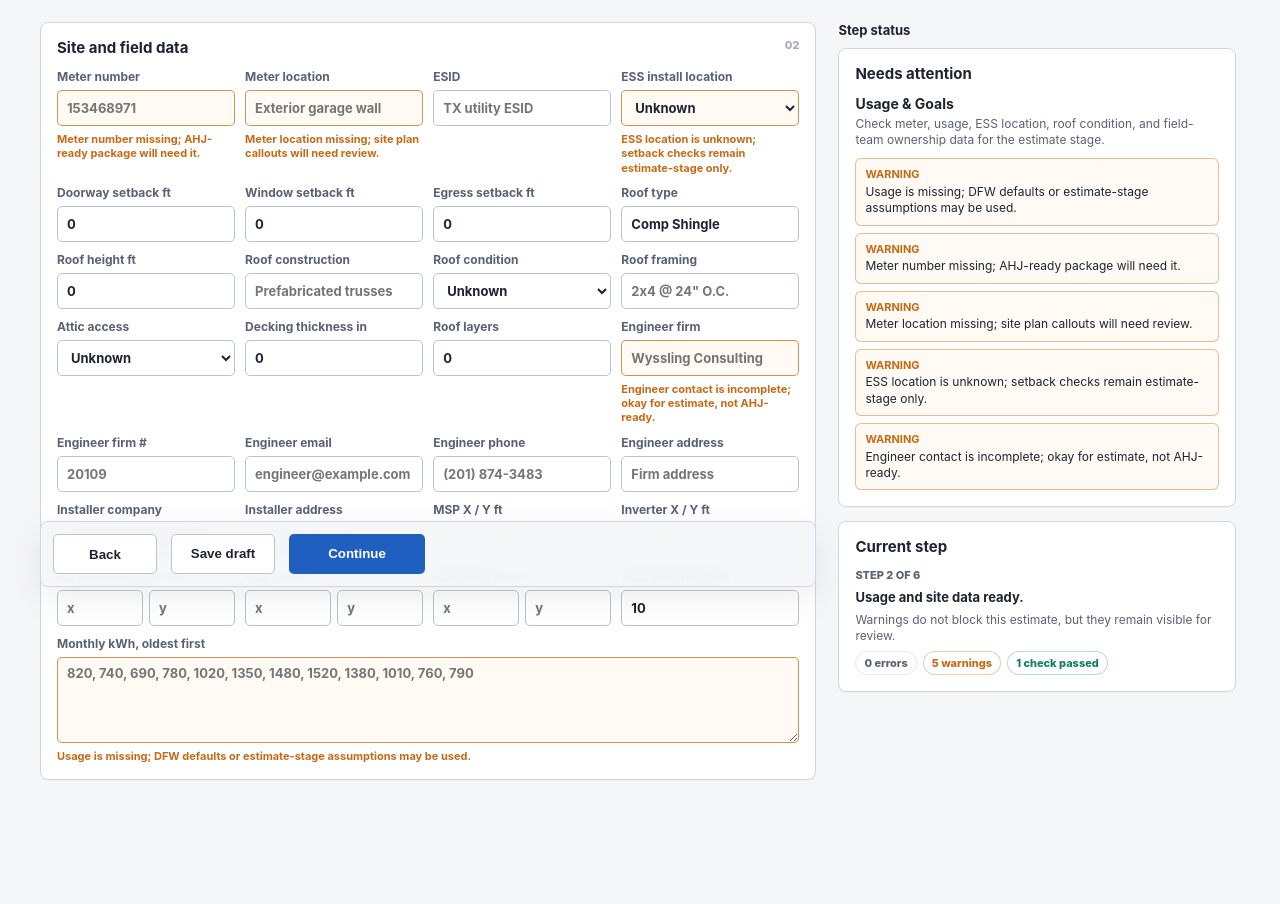
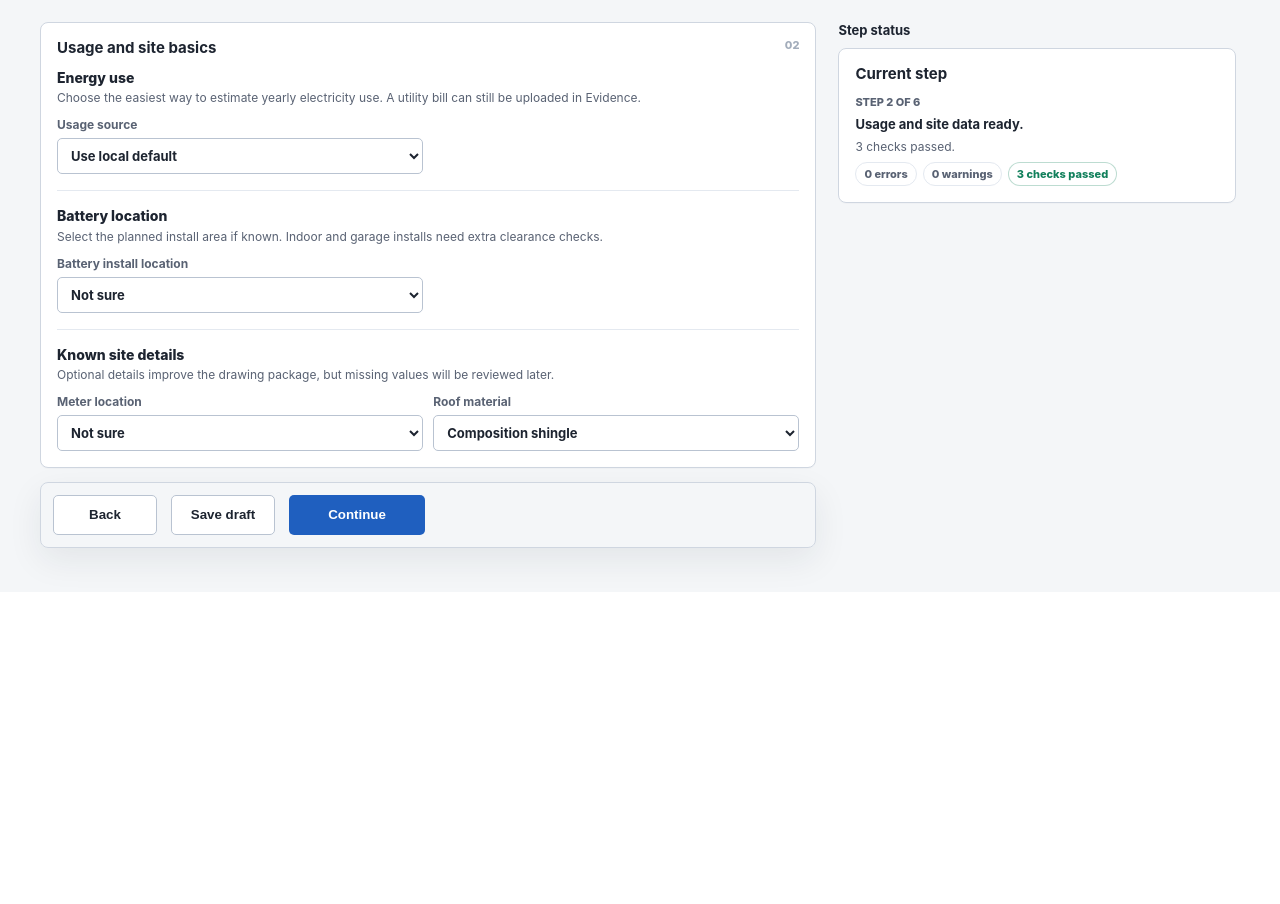
Before and after one commit to maxwu1978/pvess-calc, a FastAPI app: page / in a window 1280 px wide, after a click that opens the changed part. Shown: the part 213-1117 px from the top of the page. After the commit the page ends 795 px from the top, so only its background shows below. Run offline with FastAPI, Linux system fonts and the light colour scheme; data that the repository does not hold is empty; some libraries are stand-ins or nearby versions.

Commit message:
Simplify usage and site intake

```diff
--- a/src/pvess_calc/web/static/app.js
+++ b/src/pvess_calc/web/static/app.js
@@ -84,6 +84,13 @@ const batteryChoice = document.querySelector("#battery-choice");
 const batteryKwhDisplay = document.querySelector("#battery-kwh-display");
 const batteryModelDisplay = document.querySelector("#battery-model-display");
 const batteryQtyInput = document.querySelector('input[name="battery_quantity"]');
+const monthlyUsageMode = document.querySelector("#monthly-usage-mode");
+const monthlyAverageField = document.querySelector("#monthly-average-field");
+const monthlyDetailField = document.querySelector("#monthly-detail-field");
+const usageBillHint = document.querySelector("#usage-bill-hint");
+const batteryLocationBlock = document.querySelector("#battery-location-block");
+const batteryInstallLocation = document.querySelector('select[name="battery_install_location"]');
+const essSetbackFields = document.querySelector("#ess-setback-fields");
 
 let activePoll = null;
 let currentFiles = [];
@@ -225,6 +232,7 @@ const addressSamples = {
     location: "Frisco, TX",
     ahj: "Frisco TX",
     utility: "Oncor Electric Delivery",
+    monthly_usage_mode: "monthly_detail",
     monthly_kwh_text: dfwResidentialMonthlyKwh.join(", "),
   },
   crossvine: {
@@ -238,6 +246,7 @@ const addressSamples = {
     location: "Mansfield, TX",
     ahj: "City of Mansfield Building Safety",
     utility: "Oncor Electric Delivery",
+    monthly_usage_mode: "monthly_detail",
     monthly_kwh_text: dfwResidentialMonthlyKwh.join(", "),
   },
   green_circle: {
@@ -252,6 +261,7 @@ const addressSamples = {
     ahj: "City of Mansfield Building Safety",
     utility: "Oncor Electric Delivery",
     installer_address: "2806 Green Cir Dr, Mansfield, TX",
+    monthly_usage_mode: "monthly_detail",
     monthly_kwh_text: dfwResidentialMonthlyKwh.join(", "),
   },
 };
@@ -323,9 +333,13 @@ addressSample.addEventListener("change", () => applyAddressSample(addressSample.
 moduleChoice.addEventListener("change", syncModuleOption);
 inverterChoice.addEventListener("change", syncInverterOption);
 batteryChoice.addEventListener("change", syncBatteryOption);
+batteryQtyInput.addEventListener("input", syncBatterySiteFields);
+monthlyUsageMode.addEventListener("change", syncUsageMode);
+batteryInstallLocation.addEventListener("change", syncBatterySiteFields);
 
 syncModuleOption();
 syncInverterOption();
+syncUsageMode();
 syncBatteryOption({ preserveQuantity: true });
 restoreDraftFromLocal();
 initWizard();
@@ -408,6 +422,7 @@ function handleWizardNavClick(event) {
   if (targetIndex > currentStepIndex && !recordCurrentStepValidation({ focus: true })) {
     return;
   }
+  clearStepActionStatus();
   setWizardStep(targetIndex);
 }
 
@@ -423,7 +438,7 @@ function continueWizard() {
     statusEl.classList.add("error");
     return;
   }
-  clearError();
+  clearStepActionStatus();
   if (currentStepIndex < wizardStepOrder.length - 1) {
     setWizardStep(currentStepIndex + 1);
   } else {
@@ -670,16 +685,15 @@ function validateStep(stepId, payload) {
   }
 
   if (stepId === "site-field-data") {
-    if (payload.monthly_kwh && payload.monthly_kwh.length !== 12) {
-      errors.push(issue("monthly_kwh_text", "Monthly kWh must contain exactly 12 numeric values."));
-    }
-    if (!payload.monthly_kwh || payload.monthly_kwh.length === 0) {
-      warnings.push(issue("monthly_kwh_text", "Usage is missing; DFW defaults or estimate-stage assumptions may be used."));
-    }
-    if (!payload.meter_number) warnings.push(issue("meter_number", "Meter number missing; AHJ-ready package will need it."));
-    if (!payload.meter_location) warnings.push(issue("meter_location", "Meter location missing; site plan callouts will need review."));
-    if (payload.battery_choice !== "none" && payload.battery_install_location === "unknown") {
-      warnings.push(issue("battery_install_location", "ESS location is unknown; setback checks remain estimate-stage only."));
+    const usageMode = payload.monthly_usage_mode || "local_default";
+    if (usageMode === "average" && (!payload.monthly_kwh || payload.monthly_kwh.length !== 12)) {
+      errors.push(issue("monthly_kwh_average", "Enter a positive average monthly kWh value."));
+    }
+    if (usageMode === "monthly_detail" && (!payload.monthly_kwh || payload.monthly_kwh.length !== 12)) {
+      errors.push(issue("monthly_kwh_text", "Enter exactly 12 monthly kWh values."));
+    }
+    if (usageMode === "upload_bill") {
+      passes.push(issue("monthly_usage_mode", "Utility bill upload will be handled in Evidence."));
     }
     if (payload.battery_install_location === "garage" || payload.battery_install_location === "indoor") {
       if (Number(payload.distance_to_doorway_ft || 0) > 0 && Number(payload.distance_to_doorway_ft || 0) < 3) {
@@ -692,11 +706,15 @@ function validateStep(stepId, payload) {
         errors.push(issue("distance_to_egress_ft", "Indoor/garage ESS egress setback should be at least 3 ft."));
       }
     }
-    if (!payload.engineer_firm || !payload.engineer_email || !payload.engineer_phone) {
-      warnings.push(issue("engineer_firm", "Engineer contact is incomplete; okay for estimate, not AHJ-ready."));
-    }
-    if (payload.monthly_kwh?.length === 12) passes.push(issue("monthly_kwh_text", "Twelve monthly usage values are ready."));
-    if (payload.installer_company) passes.push(issue("installer_company", "Installer company is captured."));
+    if (payload.monthly_kwh?.length === 12) passes.push(issue("monthly_usage_mode", "Usage estimate is ready."));
+    if (payload.battery_choice === "none" || Number(payload.battery_quantity || 0) === 0) {
+      passes.push(issue("battery_install_location", "Battery location is not needed for PV-only scope."));
+    } else if (payload.battery_install_location && payload.battery_install_location !== "unknown") {
+      passes.push(issue("battery_install_location", "Battery install area is captured."));
+    } else {
+      passes.push(issue("battery_install_location", "Battery install area can be confirmed later."));
+    }
+    if (payload.roof_info_type) passes.push(issue("roof_info_type", "Roof material is captured."));
   }
 
   if (stepId === "system-equipment") {
@@ -776,6 +794,7 @@ function validateStep(stepId, payload) {
     const full = validateAllSteps(payload, { includeReview: false });
     errors.push(...full.errors);
     warnings.push(...full.warnings.slice(0, 8));
+    warnings.push(...reviewOnlyIntakeIssues(payload).slice(0, 10));
     if (selectedOutputs) passes.push(issue("", `${selectedOutputs} output type(s) selected.`));
     passes.push(issue("", "Readiness can be checked before generation."));
     passes.push(issue("", "Missing evidence and estimate-stage warnings are summarized here before handoff."));
@@ -783,6 +802,43 @@ function validateStep(stepId, payload) {
   }
 
   return { errors, warnings, passes };
+}
+
+function reviewOnlyIntakeIssues(payload) {
+  const warnings = [];
+  if (!payload.monthly_kwh || payload.monthly_kwh.length !== 12) {
+    warnings.push(issue("monthly_usage_mode", "Usage source is not complete; savings and payback may use fallback assumptions."));
+  }
+  if (!payload.meter_number) {
+    warnings.push(issue("meter_number", "Meter number will be needed for AHJ-ready package."));
+  }
+  if (!payload.meter_location) {
+    warnings.push(issue("meter_location", "Meter location will need site review for plan callouts."));
+  }
+  if (String(payload.site_address || payload.location).toUpperCase().includes("TX") && !payload.meter_esid) {
+    warnings.push(issue("meter_esid", "Texas ESID will be needed from the utility bill."));
+  }
+  if (payload.battery_choice !== "none" && Number(payload.battery_quantity || 0) > 0 && payload.battery_install_location === "unknown") {
+    warnings.push(issue("battery_install_location", "Battery install location is not confirmed yet."));
+  }
+  if (!payload.engineer_firm || !payload.engineer_firm_number || !payload.engineer_email || !payload.engineer_phone) {
+    warnings.push(issue("engineer_firm", "Engineer-of-record details are missing for AHJ-ready package."));
+  }
+  if (
+    Number(payload.roof_info_height_ft || 0) <= 0
+    || !payload.roof_construction
+    || !payload.roof_framing
+    || payload.roof_condition === "unknown"
+    || payload.roof_attic_access === "unknown"
+    || Number(payload.decking_thickness_in || 0) <= 0
+    || Number(payload.roof_layers || 0) <= 0
+  ) {
+    warnings.push(issue("roof_info_type", "Roof survey details are incomplete for structural review."));
+  }
+  if (payload.msp_x_ft == null || payload.msp_y_ft == null || payload.inverter_x_ft == null || payload.inverter_y_ft == null) {
+    warnings.push(issue("msp_x_ft", "Equipment coordinates are missing; EE-4 routing will use defaults until site survey is complete."));
+  }
+  return warnings;
 }
 
 function validateAllSteps(payload, options = {}) {
@@ -940,6 +996,7 @@ function applyTemplate(name) {
   syncModuleOption();
   syncInverterOption();
   syncBatteryOption({ preserveQuantity: true });
+  syncUsageMode();
   renderValidation([], [`Project type set to ${labelForTemplate(name)}.`]);
   renderCurrentStepValidation({ quiet: false });
   localAutosave();
@@ -953,6 +1010,7 @@ function applyAddressSample(name) {
   for (const [key, value] of Object.entries(sample)) {
     setFieldValue(key, value);
   }
+  syncUsageMode();
   renderValidation([], [`Loaded sample project: ${sample.site_address}. Monthly usage is simulated until a bill or Smart Meter export is uploaded.`]);
   renderCurrentStepValidation({ quiet: false });
   localAutosave();
@@ -965,6 +1023,12 @@ function buildPayload(data) {
       continue;
     }
     if (key === "monthly_kwh_text") {
+      continue;
+    }
+    if (key === "monthly_kwh_average") {
+      continue;
+    }
+    if (key === "monthly_usage_mode") {
       continue;
     }
     if (rawValue instanceof File) {
@@ -981,9 +1045,20 @@ function buildPayload(data) {
     }
   }
 
-  const monthly = parseMonthlyKwh(data.get("monthly_kwh_text") || "");
-  if (monthly.length > 0) {
-    payload.monthly_kwh = monthly;
+  const monthlyMode = String(data.get("monthly_usage_mode") || "local_default");
+  payload.monthly_usage_mode = monthlyMode;
+  if (monthlyMode === "local_default") {
+    payload.monthly_kwh = [...dfwResidentialMonthlyKwh];
+  } else if (monthlyMode === "average") {
+    const average = Number(data.get("monthly_kwh_average") || 0);
+    if (Number.isFinite(average) && average > 0) {
+      payload.monthly_kwh = Array.from({ length: 12 }, () => average);
+    }
+  } else if (monthlyMode === "monthly_detail") {
+    const monthly = parseMonthlyKwh(data.get("monthly_kwh_text") || "");
+    if (monthly.length > 0) {
+      payload.monthly_kwh = monthly;
+    }
   }
 
   syncUsAddressPayload(payload);
@@ -1361,6 +1436,21 @@ function syncBatteryOption(options = {}) {
   } else if (!options.preserveQuantity && Number(batteryQtyInput.value || 0) === 0) {
     batteryQtyInput.value = "1";
   }
+  syncBatterySiteFields();
+}
+
+function syncUsageMode() {
+  const mode = monthlyUsageMode.value;
+  monthlyAverageField.classList.toggle("hidden", mode !== "average");
+  monthlyDetailField.classList.toggle("hidden", mode !== "monthly_detail");
+  usageBillHint.classList.toggle("hidden", mode !== "upload_bill");
+}
+
+function syncBatterySiteFields() {
+  const hasBattery = batteryChoice.value !== "none" && Number(batteryQtyInput.value || 0) > 0;
+  batteryLocationBlock.classList.toggle("hidden", !hasBattery);
+  const needsSetbacks = hasBattery && ["garage", "indoor"].includes(batteryInstallLocation.value);
+  essSetbackFields.classList.toggle("hidden", !needsSetbacks);
 }
 
 function renderBom(bom) {
@@ -2331,6 +2421,7 @@ function applyPayloadToForm(payload, options = {}) {
     }
     if (key === "monthly_kwh") {
       const monthly = Array.isArray(value) ? value.join(", ") : "";
+      setFieldValue("monthly_usage_mode", monthly ? "monthly_detail" : "local_default");
       setFieldValue("monthly_kwh_text", monthly);
       continue;
     }
@@ -2348,6 +2439,7 @@ function applyPayloadToForm(payload, options = {}) {
   syncModuleOption();
   syncInverterOption();
   syncBatteryOption({ preserveQuantity: true });
+  syncUsageMode();
   const message = options.message || "Loaded a prior project form. Reattach file uploads before rerunning with new source materials.";
   renderValidation([], [message]);
   if (!options.preserveStep) {
@@ -2469,6 +2561,11 @@ function clearError() {
   renderError("");
 }
 
+function clearStepActionStatus() {
+  clearError();
+  statusEl.textContent = "";
+}
+
 function formatApiError(data) {
   if (!data || data.detail === undefined) {
     return "Generation failed.";
--- a/src/pvess_calc/web/static/index.html
+++ b/src/pvess_calc/web/static/index.html
@@ -170,27 +170,49 @@
 
         <section id="site-field-data" class="panel flow-section" data-step="02" data-wizard-title="Usage & Goals">
           <div class="section-head">
-            <h2>Site and field data</h2>
+            <h2>Usage and site basics</h2>
           </div>
-          <div class="grid four">
-            <label>Meter number
-              <input name="meter_number" placeholder="153468971" />
+          <div class="intake-block">
+            <div class="block-heading">
+              <h3>Energy use</h3>
+              <p>Choose the easiest way to estimate yearly electricity use. A utility bill can still be uploaded in Evidence.</p>
+            </div>
+            <div class="grid two">
+              <label>Usage source
+                <select id="monthly-usage-mode" name="monthly_usage_mode">
+                  <option value="local_default" selected>Use local default</option>
+                  <option value="average">Enter average monthly kWh</option>
+                  <option value="monthly_detail">Enter 12 monthly values</option>
+                  <option value="upload_bill">I will upload a utility bill</option>
+                </select>
               </label>
-            <label>Meter location
-              <input name="meter_location" placeholder="Exterior garage wall" />
+              <label id="monthly-average-field">Average monthly kWh
+                <input id="monthly-kwh-average" name="monthly_kwh_average" type="number" min="1" step="1" value="1200" inputmode="numeric" />
               </label>
-            <label>ESID
-              <input name="meter_esid" placeholder="TX utility ESID" />
+              <label id="monthly-detail-field" class="wide">12 monthly kWh values
+                <textarea name="monthly_kwh_text" rows="3" placeholder="880, 780, 720, 820, 1050, 1450, 1700, 1750, 1450, 1050, 820, 860"></textarea>
               </label>
-            <label>ESS install location
+            </div>
+            <p id="usage-bill-hint" class="field-note hidden">Upload the utility bill or Smart Meter export in Step 5. The estimate can continue with local defaults until then.</p>
+          </div>
+
+          <div id="battery-location-block" class="intake-block">
+            <div class="block-heading">
+              <h3>Battery location</h3>
+              <p>Select the planned install area if known. Indoor and garage installs need extra clearance checks.</p>
+            </div>
+            <div class="grid two">
+              <label>Battery install location
                 <select name="battery_install_location">
-                <option value="unknown" selected>Unknown</option>
+                  <option value="unknown" selected>Not sure</option>
                   <option value="garage">Garage</option>
                   <option value="indoor">Indoor</option>
                   <option value="outdoor">Outdoor</option>
                   <option value="outdoor_protected">Outdoor protected</option>
                 </select>
               </label>
+            </div>
+            <div id="ess-setback-fields" class="grid three hidden">
               <label>Doorway setback ft
                 <input name="distance_to_doorway_ft" type="number" min="0" step="0.1" value="0" />
               </label>
@@ -200,96 +222,65 @@
               <label>Egress setback ft
                 <input name="distance_to_egress_ft" type="number" min="0" step="0.1" value="0" />
               </label>
-            <label>Roof type
-              <input name="roof_info_type" value="Comp Shingle" />
-            </label>
-            <label>Roof height ft
-              <input name="roof_info_height_ft" type="number" min="0" step="0.1" value="0" />
-            </label>
-            <label>Roof construction
-              <input name="roof_construction" placeholder="Prefabricated trusses" />
-            </label>
-            <label>Roof condition
-              <select name="roof_condition">
-                <option value="unknown" selected>Unknown</option>
-                <option value="good">Good</option>
-                <option value="fair">Fair</option>
-                <option value="poor">Poor</option>
+            </div>
+          </div>
+
+          <div class="intake-block">
+            <div class="block-heading">
+              <h3>Known site details</h3>
+              <p>Optional details improve the drawing package, but missing values will be reviewed later.</p>
+            </div>
+            <div class="grid two">
+              <label>Meter location
+                <select name="meter_location">
+                  <option value="" selected>Not sure</option>
+                  <option value="Exterior garage wall">Exterior garage wall</option>
+                  <option value="Exterior side wall">Exterior side wall</option>
+                  <option value="Interior garage wall">Interior garage wall</option>
+                  <option value="Utility room">Utility room</option>
+                  <option value="Basement">Basement</option>
                 </select>
               </label>
-            <label>Roof framing
-              <input name="roof_framing" placeholder='2x4 @ 24" O.C.' />
-            </label>
-            <label>Attic access
-              <select name="roof_attic_access">
-                <option value="unknown" selected>Unknown</option>
-                <option value="accessible">Accessible</option>
-                <option value="inaccessible">Inaccessible</option>
+              <label>Roof material
+                <select name="roof_info_type">
+                  <option value="Comp Shingle" selected>Composition shingle</option>
+                  <option value="Metal">Metal</option>
+                  <option value="Tile">Tile</option>
+                  <option value="TPO / flat roof">TPO / flat roof</option>
+                  <option value="Other">Other / not sure</option>
                 </select>
               </label>
-            <label>Decking thickness in
-              <input name="decking_thickness_in" type="number" min="0" step="0.125" value="0" />
-            </label>
-            <label>Roof layers
-              <input name="roof_layers" type="number" min="0" step="1" value="0" />
-            </label>
-            <label>Engineer firm
-              <input name="engineer_firm" placeholder="Wyssling Consulting" />
-            </label>
-            <label>Engineer firm #
-              <input name="engineer_firm_number" placeholder="20109" />
-            </label>
-            <label>Engineer email
-              <input name="engineer_email" placeholder="engineer@example.com" />
-            </label>
-            <label>Engineer phone
-              <input name="engineer_phone" placeholder="(201) 874-3483" />
-            </label>
-            <label>Engineer address
-              <input name="engineer_address" placeholder="Firm address" />
-            </label>
-            <label>Installer company
+            </div>
+          </div>
+
+          <div hidden>
+            <input name="meter_number" value="" />
+            <input name="meter_esid" value="" />
+            <input name="roof_info_height_ft" type="number" value="0" />
+            <input name="roof_construction" value="" />
+            <input name="roof_condition" value="unknown" />
+            <input name="roof_framing" value="" />
+            <input name="roof_attic_access" value="unknown" />
+            <input name="decking_thickness_in" type="number" value="0" />
+            <input name="roof_layers" type="number" value="0" />
+            <input name="engineer_firm" value="" />
+            <input name="engineer_firm_number" value="" />
+            <input name="engineer_email" value="" />
+            <input name="engineer_phone" value="" />
+            <input name="engineer_address" value="" />
             <input name="installer_company" value="Texas Green Eco Power" />
-            </label>
-            <label>Installer address
-              <input name="installer_address" placeholder="Installer address" />
-            </label>
-            <label>MSP X / Y ft
-              <span class="coord-pair">
-                <input name="msp_x_ft" type="number" step="0.1" placeholder="x" />
-                <input name="msp_y_ft" type="number" step="0.1" placeholder="y" />
-              </span>
-            </label>
-            <label>Inverter X / Y ft
-              <span class="coord-pair">
-                <input name="inverter_x_ft" type="number" step="0.1" placeholder="x" />
-                <input name="inverter_y_ft" type="number" step="0.1" placeholder="y" />
-              </span>
-            </label>
-            <label>AC disconnect X / Y ft
-              <span class="coord-pair">
-                <input name="ac_disconnect_x_ft" type="number" step="0.1" placeholder="x" />
-                <input name="ac_disconnect_y_ft" type="number" step="0.1" placeholder="y" />
-              </span>
-            </label>
-            <label>ESS X / Y ft
-              <span class="coord-pair">
-                <input name="ess_x_ft" type="number" step="0.1" placeholder="x" />
-                <input name="ess_y_ft" type="number" step="0.1" placeholder="y" />
-              </span>
-            </label>
-            <label>Attic drop X / Y ft
-              <span class="coord-pair">
-                <input name="attic_drop_x_ft" type="number" step="0.1" placeholder="x" />
-                <input name="attic_drop_y_ft" type="number" step="0.1" placeholder="y" />
-              </span>
-            </label>
-            <label>Attic drop height ft
-              <input name="attic_to_eq_height_ft" type="number" min="0" step="0.1" value="10" />
-            </label>
-            <label class="wide">Monthly kWh, oldest first
-              <textarea name="monthly_kwh_text" rows="3" placeholder="820, 740, 690, 780, 1020, 1350, 1480, 1520, 1380, 1010, 760, 790"></textarea>
-            </label>
+            <input name="installer_address" value="2806 Green Cir Dr, Mansfield, TX" />
+            <input name="msp_x_ft" type="number" value="" />
+            <input name="msp_y_ft" type="number" value="" />
+            <input name="inverter_x_ft" type="number" value="" />
+            <input name="inverter_y_ft" type="number" value="" />
+            <input name="ac_disconnect_x_ft" type="number" value="" />
+            <input name="ac_disconnect_y_ft" type="number" value="" />
+            <input name="ess_x_ft" type="number" value="" />
+            <input name="ess_y_ft" type="number" value="" />
+            <input name="attic_drop_x_ft" type="number" value="" />
+            <input name="attic_drop_y_ft" type="number" value="" />
+            <input name="attic_to_eq_height_ft" type="number" value="10" />
           </div>
         </section>
 
--- a/src/pvess_calc/web/static/styles.css
+++ b/src/pvess_calc/web/static/styles.css
@@ -365,6 +365,13 @@ label {
   line-height: 1.4;
 }
 
+.field-note {
+  margin-top: 10px;
+  color: var(--muted);
+  font-size: 12px;
+  line-height: 1.4;
+}
+
 input,
 select,
 textarea {
```
Also changed, not shown: docs/web-ui.md (+12 -15 lines), tests/test_web_app.py (+4 -1 lines). Lines whose indentation alone changed are shown as unchanged.
